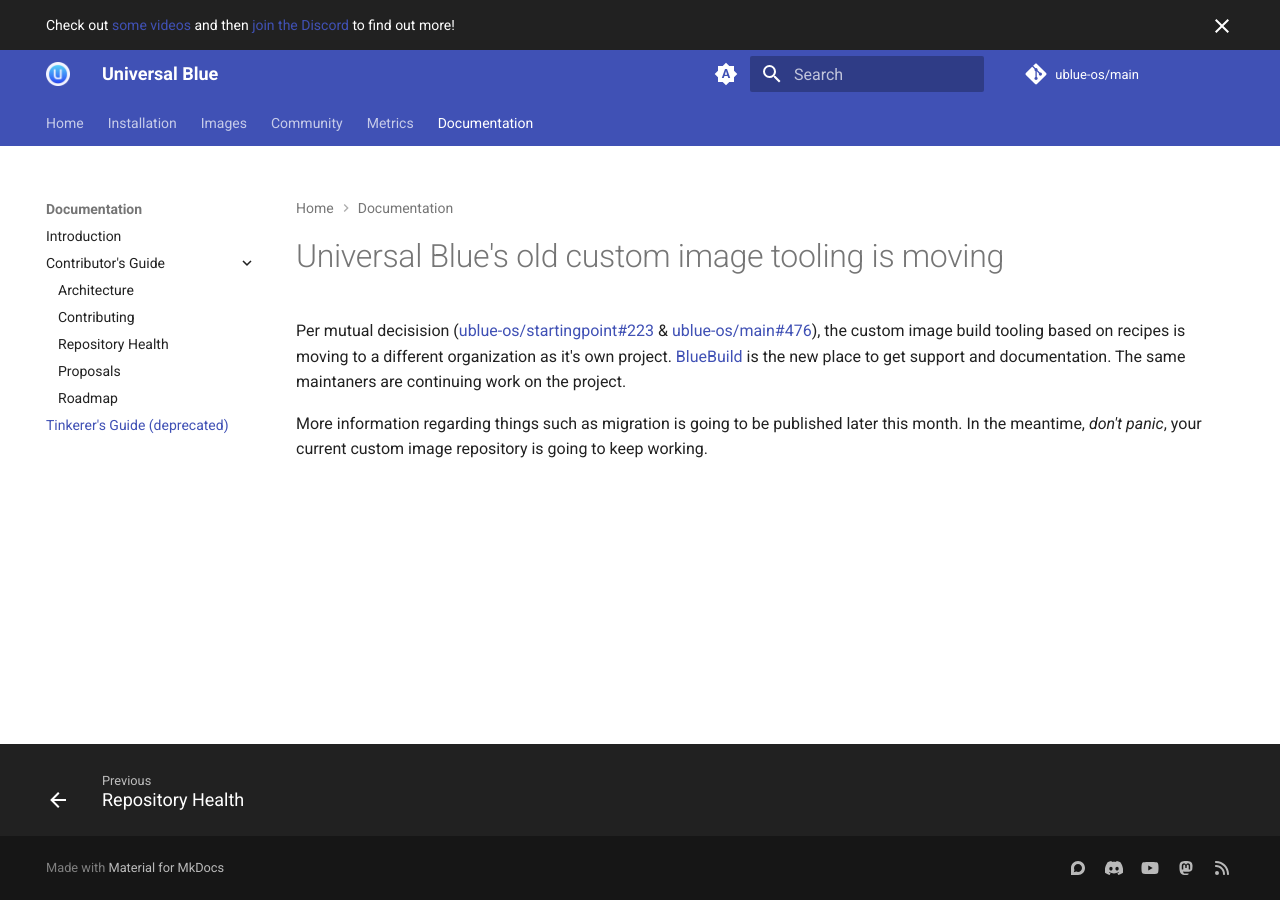
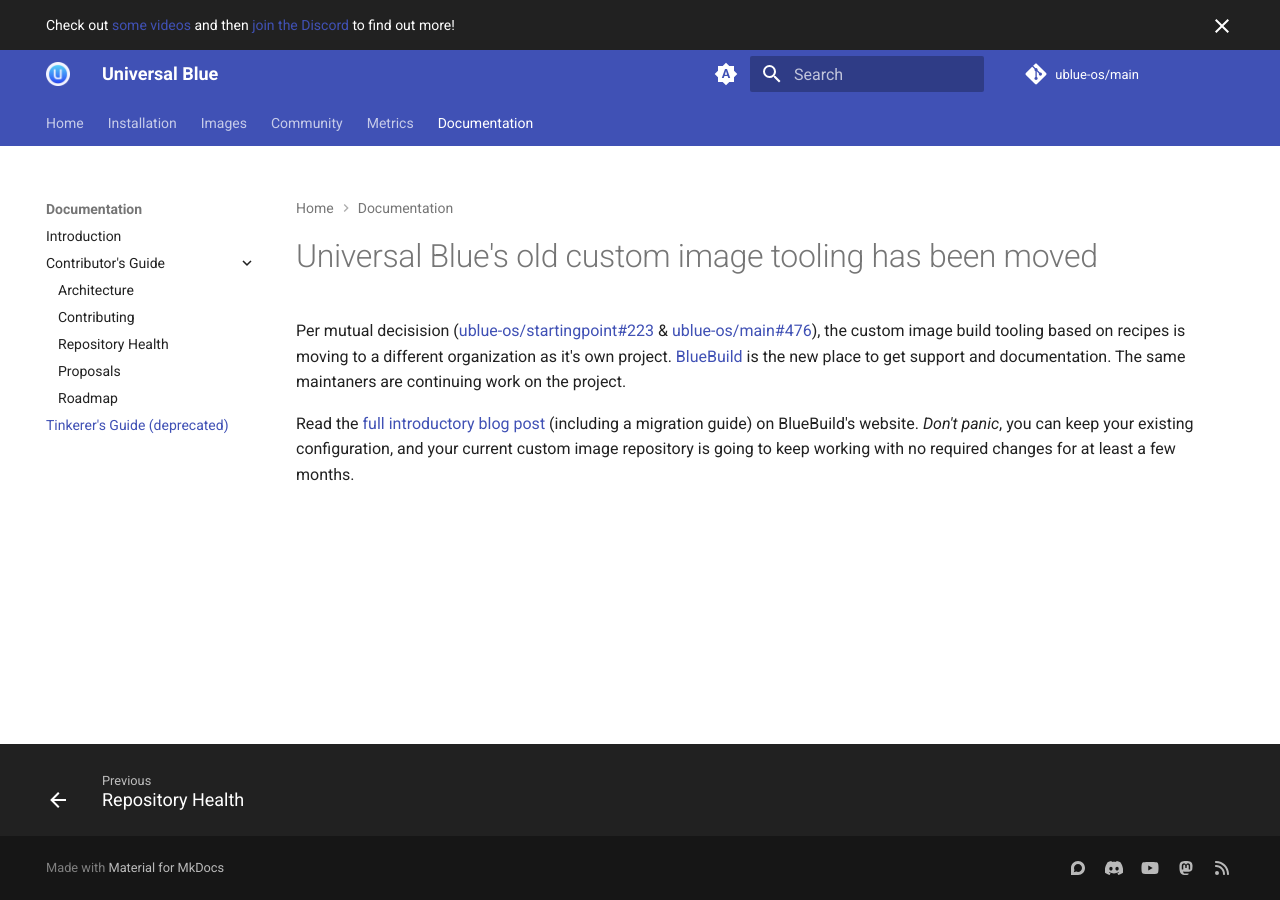
Before and after one commit to ublue-os/website, an MkDocs documentation site: the page built from docs/tinker.md, in a window 1280 px wide. Built offline with MkDocs 1.6.1 and Material for MkDocs 9.7.7, drawn with Linux system fonts in a browser that asks for light colours; comment, search, counter and statistics services are not loaded.

Commit message:
chore: update tinkerer's guide placeholder page

```diff
--- a/docs/tinker.md
+++ b/docs/tinker.md
@@ -1,5 +1,5 @@
-# Universal Blue's old custom image tooling is moving
+# Universal Blue's old custom image tooling has been moved
 
 Per mutual decisision ([ublue-os/startingpoint#223](https://github.com/ublue-os/startingpoint/issues/223) & [ublue-os/main#476](https://github.com/ublue-os/main/issues/476)), the custom image build tooling based on recipes is moving to a different organization as it's own project. [BlueBuild](https://blue-build.org/) is the new place to get support and documentation. The same maintaners are continuing work on the project.
 
-More information regarding things such as migration is going to be published later this month. In the meantime, _don't panic_, your current custom image repository is going to keep working.
+Read the [full introductory blog post](https://blue-build.org/blog/introducing-bluebuild/) (including a migration guide) on BlueBuild's website. _Don't panic_, you can keep your existing configuration, and your current custom image repository is going to keep working with no required changes for at least a few months.
```
